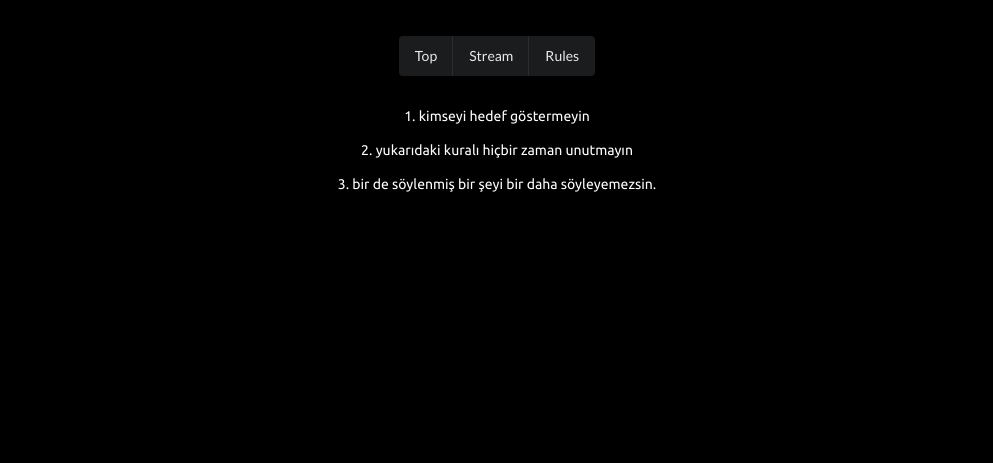
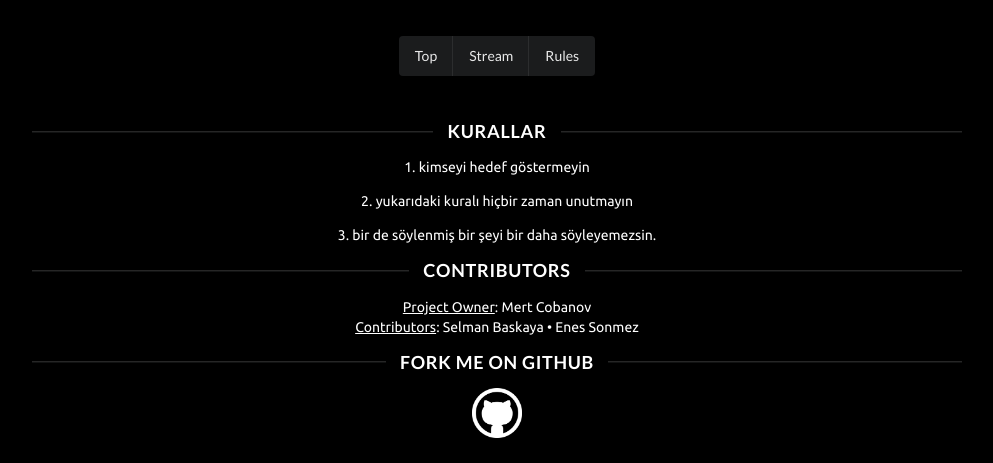
Before and after one commit to cobanov/duvar-app, a Flask app: page /rules in a window 1280 px wide. Shown: the part 427-890 px from the top of the page, without its empty margins (143-1136 px from the left). Before the commit the page ends 619 px from the top, so only its background shows below. Run offline with Flask 2, Linux system fonts and the light colour scheme.

Commit message:
visual updates

```diff
--- a/app/static/css/style.css
+++ b/app/static/css/style.css
@@ -54,12 +54,6 @@ body {
   color:white;
 }
 
-.form{
-  display: block;
-  overflow: hidden;
-  margin: 20px;
-
-}
 
 .ui.form{
   text-align:center;
@@ -81,7 +75,6 @@ body {
   margin:auto;
   display: block;
   overflow: hidden;
-
 }
 
 .ui.fade.reveal{
@@ -109,3 +102,9 @@ body {
 .sidebar {
   grid-area: sidebar;
 }
+
+.contributors{
+  display: flex;
+  flex-grow: 1;
+  justify-content: center;
+}
--- a/app/templates/master.html
+++ b/app/templates/master.html
@@ -37,6 +37,9 @@
         <!-- Top Right Section -->
         <div class="top-right"></div>
 
+        <!-- Top Right Section -->
+        <div class="ads"></div>
+
         <!-- Ads Section -->
         <div class="ads"></div>
 
@@ -59,9 +62,8 @@
 
             </div>
 
+            {% block main %} {% block content %}{% endblock %} {% endblock %}
 
-
-            {% block main %} {% block content %}{% endblock %} {% endblock %}
         </div>
 
     </div>
--- a/app/templates/rules.html
+++ b/app/templates/rules.html
@@ -1,10 +1,36 @@
 {% extends "master.html" %}
 {% block content %}
 <div class="rules">
-    <br>
+  <br>
+
+  <div class="ui inverted horizontal divider">
+    <h3>KURALLAR</h3>
+  </div>
+
+  <div>
     <p>1. kimseyi hedef göstermeyin</p>
     <p>2. yukarıdaki kuralı hiçbir zaman unutmayın</p>
     <p>3. bir de söylenmiş bir şeyi bir daha söyleyemezsin. </p>
+  </div>
+
+  <div class="ui inverted horizontal divider">
+    <h3>CONTRIBUTORS</h3>
+  </div>
+
+  <div>
+    <u>Project Owner</u>: Mert Cobanov
+    <br>
+    <u>Contributors</u>: Selman Baskaya • Enes Sonmez
+  </div>
+
+  <div class="ui inverted horizontal divider">
+    <h3>FORK ME ON GITHUB</h3>
+  </div>
+
+  <a href="https://github.com/cobanov/duvar-app">
+    <img src="static/assets/github_logo.png" alt="" width=50px>
+  </a>
+  <br><br>
 </div>
 
 {% endblock %}
```
